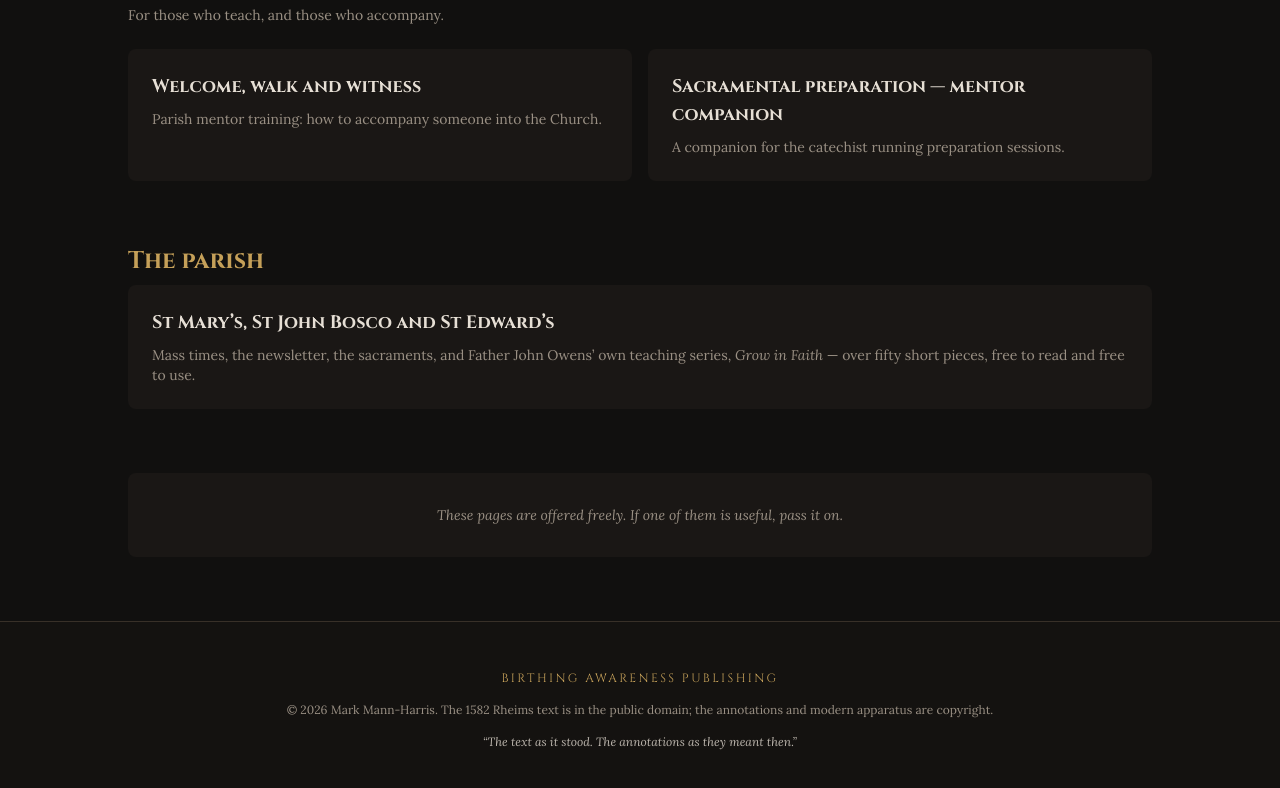
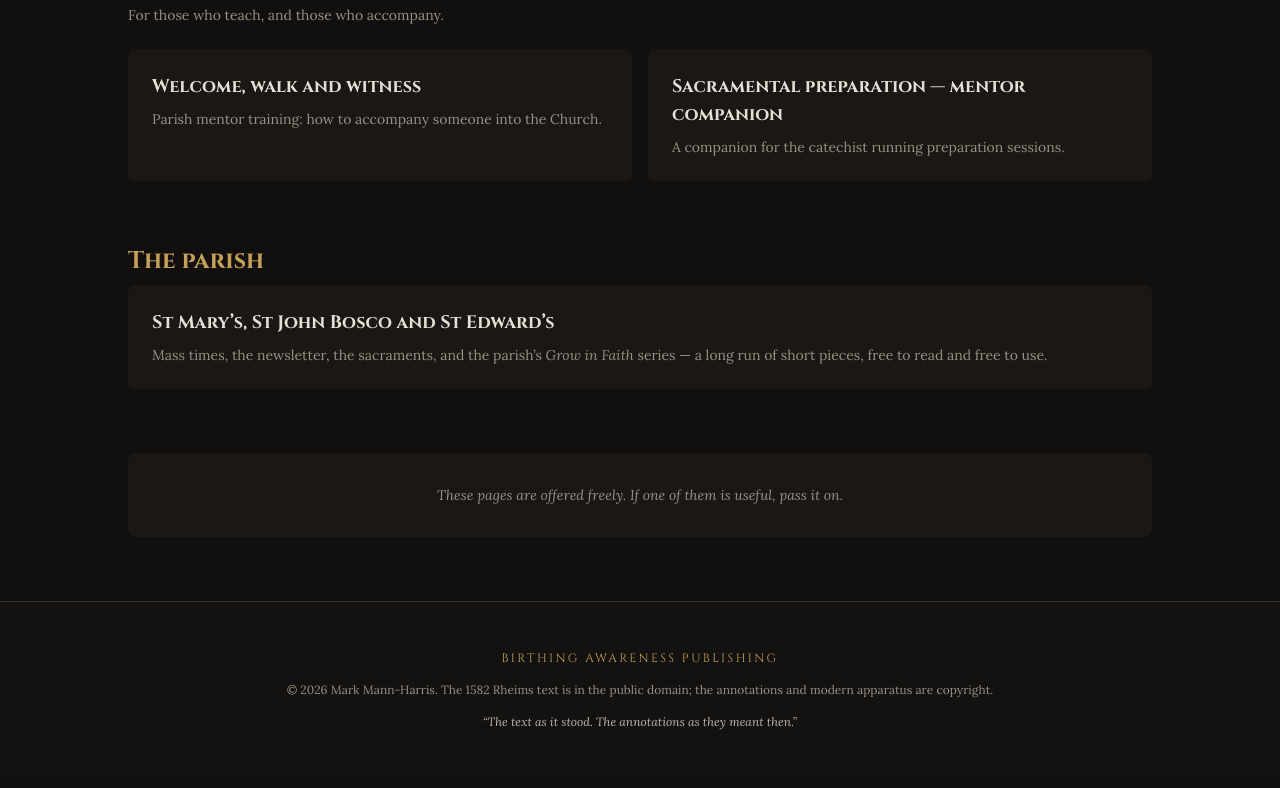
Before and after one commit to 3stepuk/1582-rheims, a plain HTML site: page resources.html in a window 1280 px wide. Shown: the part 2397-3185 px from the top of the page. Drawn offline with nearby package versions, Linux system fonts and the light colour scheme.

Commit message:
Resources: soften the Grow in Faith attribution

```diff
--- a/resources.html
+++ b/resources.html
@@ -191,7 +191,7 @@
             <div class="grid sm:grid-cols-1 gap-4">
                 <a class="card block antique-border bg-antique-card rounded-lg p-6 transition-colors" href="https://cathparishmje.co.uk/">
                     <h3 class="text-lg font-bold mb-2">St Mary&rsquo;s, St John Bosco and St Edward&rsquo;s</h3>
-                    <p class="text-sm text-antique-muted font-serif">Mass times, the newsletter, the sacraments, and Father John Owens&rsquo; own teaching series, <em>Grow in Faith</em> &mdash; over fifty short pieces, free to read and free to use.</p>
+                    <p class="text-sm text-antique-muted font-serif">Mass times, the newsletter, the sacraments, and the parish&rsquo;s <em>Grow in Faith</em> series &mdash; a long run of short pieces, free to read and free to use.</p>
                 </a>
             </div>
         </section>
```
